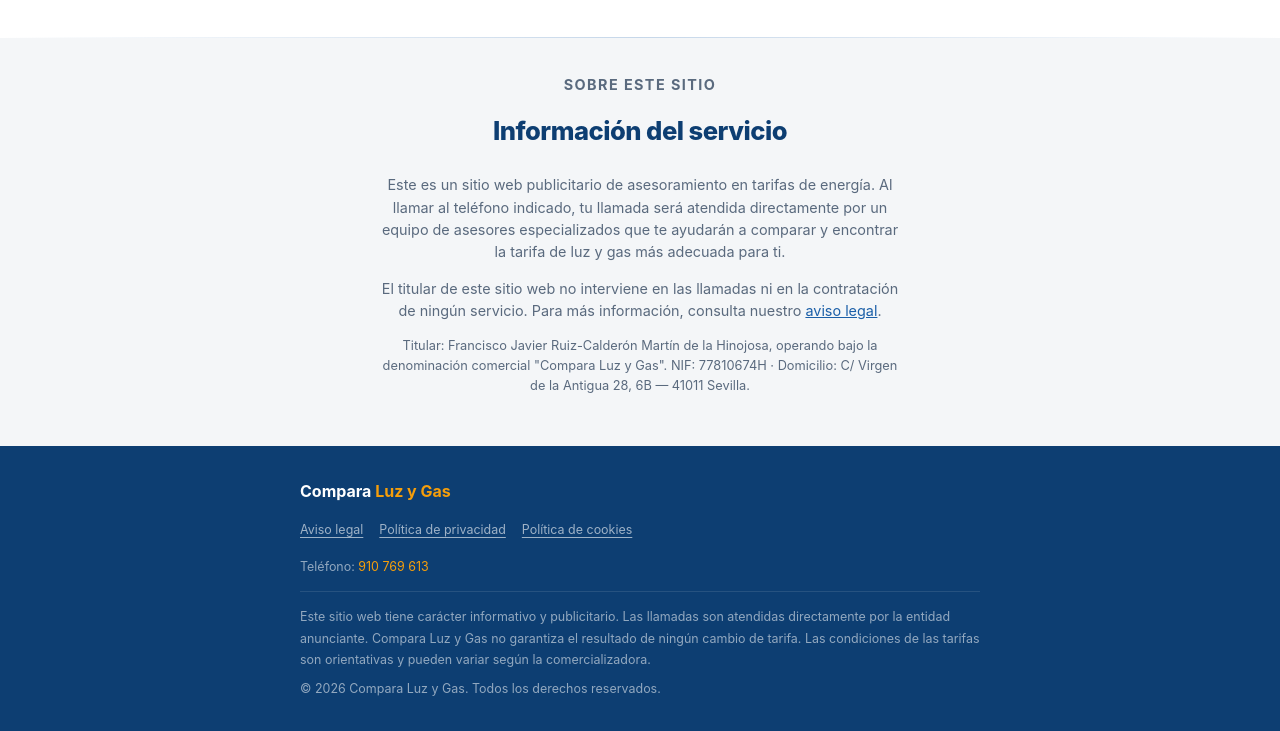
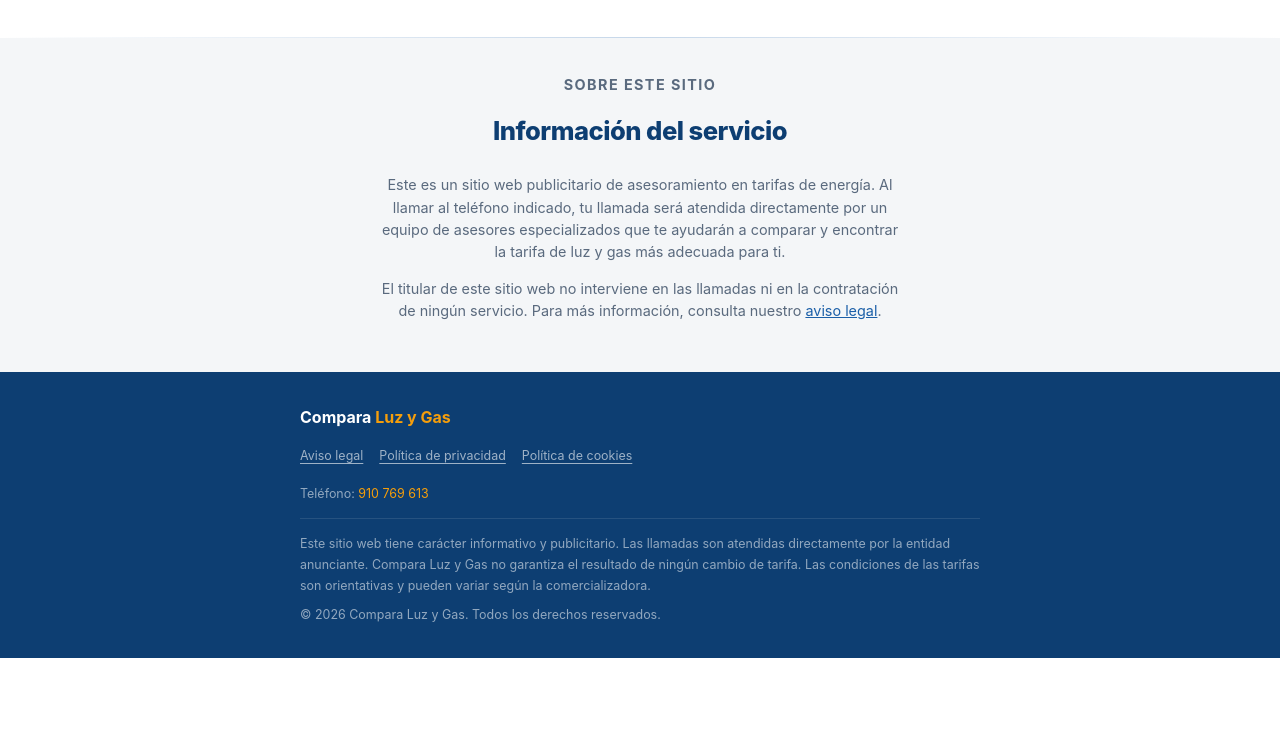
Before and after one commit to Javierinojosa-debug/comparaluzygas, a website: page index.html in a window 1280 px wide. Shown: the part 2527-3258 px from the top of the page. After the commit the page ends 3185 px from the top, so only its background shows below. Drawn offline with Linux system fonts and the light colour scheme.

Commit message:
Eliminar datos del titular de la sección about

```diff
--- a/index.html
+++ b/index.html
@@ -475,7 +475,6 @@
     <h2 id="about-title" class="section-title">Información del servicio</h2>
     <p>Este es un sitio web publicitario de asesoramiento en tarifas de energía. Al llamar al teléfono indicado, tu llamada será atendida directamente por un equipo de asesores especializados que te ayudarán a comparar y encontrar la tarifa de luz y gas más adecuada para ti.</p>
     <p>El titular de este sitio web no interviene en las llamadas ni en la contratación de ningún servicio. Para más información, consulta nuestro <a href="/aviso-legal" style="color:var(--navy);text-decoration:underline;">aviso legal</a>.</p>
-    <p style="font-size:.8rem;color:var(--muted);">Titular: Francisco Javier Ruiz-Calderón Martín de la Hinojosa, operando bajo la denominación comercial "Compara Luz y Gas". NIF: 77810674H · Domicilio: C/ Virgen de la Antigua 28, 6B — 41011 Sevilla.</p>
   </div>
 </section>
 
```
